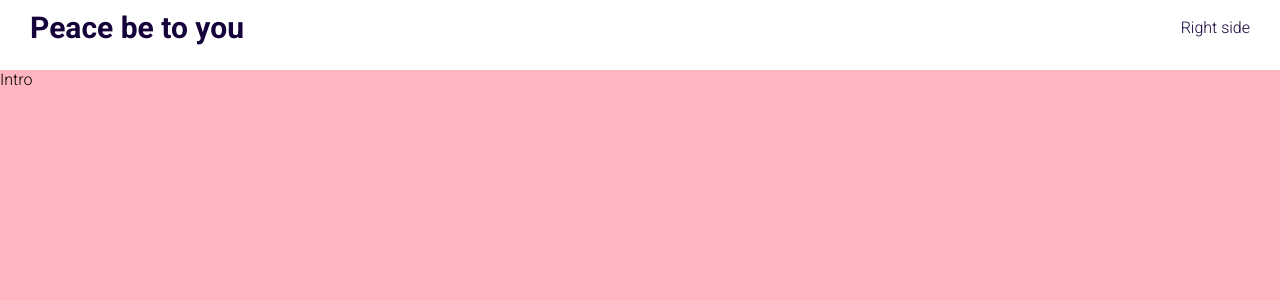
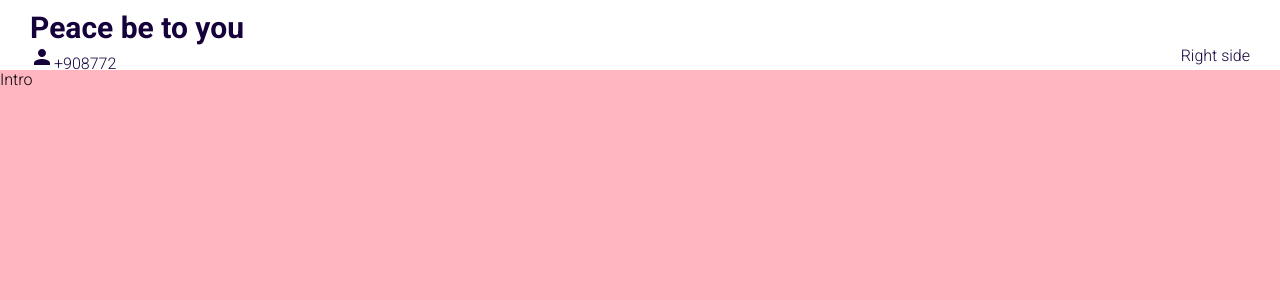
Before and after one commit to david204code/PortfolioLamaDev, a React (Create React App) app: page / in a window 1280 px wide. Shown: the top 300 px of the page. Built offline with nearby package versions, Linux system fonts and the light colour scheme.

Commit message:
Add the Person, Mail icon from material-ui/icon on the TopBar

```diff
--- a/src/components/topbar/Topbar.jsx
+++ b/src/components/topbar/Topbar.jsx
@@ -1,5 +1,6 @@
 import React from "react";
 import "./topbar.scss";
+import { Person, Mail } from "@material-ui/icons";
 
 export default function topbar() {
   return (
@@ -10,7 +11,14 @@
           <a href="#intro" className="logo">
             Peace be to you
           </a>
-          <div className="itemContainer"></div>
+          <div className="itemContainer">
+            <Person className="icon" />
+            <span>+908772</span>
+          </div>
+          <div className="itemContainer">
+            <Mail className="icon" />
+            <span>example@mail.com</span>
+          </div>
         </div>
         <div className="right">Right side</div>
       </div>
```
